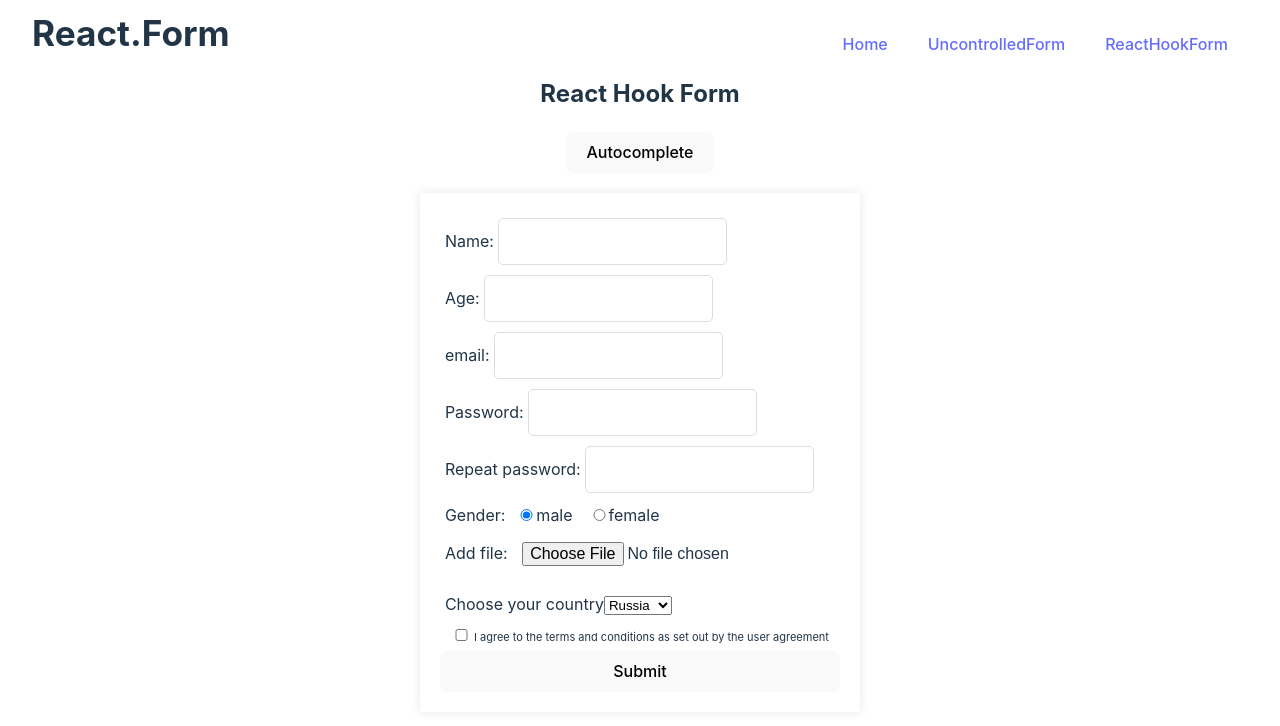
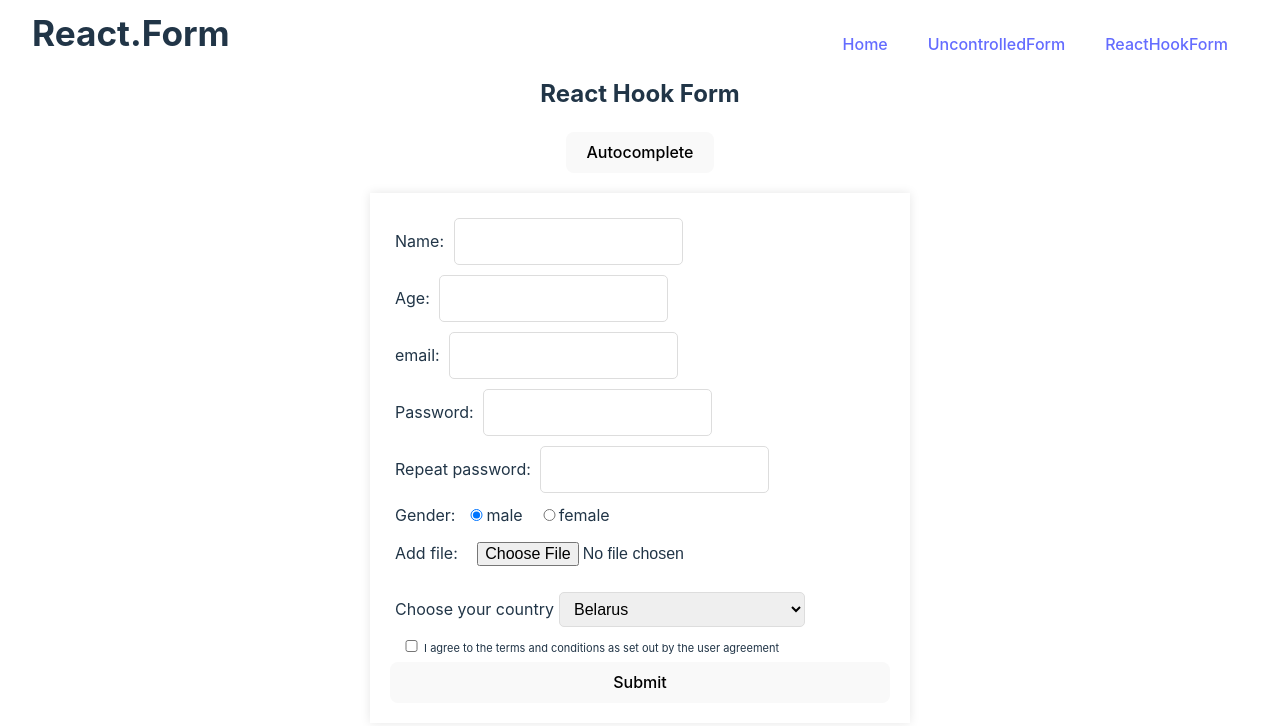
Before and after one commit to 4Quark/RSS-React, a React (Vite) app: page /hook_form in a window 1280 px wide. Shown: the top 726 px of the page. Built offline with nearby package versions, Linux system fonts and the light colour scheme.

Commit message:
feat: extract select

```diff
--- a/src/App.css
+++ b/src/App.css
@@ -54,7 +54,7 @@ p {
 form {
   display: flex;
   flex-direction: column;
-  max-width: 600px;
+  width: 500px;
   margin: 0 auto;
   padding: 20px;
   margin: 20px;
@@ -68,12 +68,13 @@ label {
   margin: 5px;
 }
 
-input {
+input, select {
   height: 35px;
   padding: 5px 10px;
   font-size: 16px;
   border: 1px solid #ddd;
   border-radius: 5px;
+  margin-left: 5px;
 }
 input:focus {
   border-color: #747bff;
--- /dev/null
+++ b/src/components/select.tsx
@@ -0,0 +1,19 @@
+import { LegacyRef, forwardRef } from 'react';
+
+const Select = forwardRef(
+  ({ list, defaultValue }: { list: string[]; defaultValue: string }, ref: LegacyRef<HTMLSelectElement>) => (
+    <label>
+      Choose your country
+      <select ref={ref} defaultValue={defaultValue}>
+        {list.length &&
+          list.map((item: string, i: number) => (
+            <option key={i} value={item}>
+              {item}
+            </option>
+          ))}
+      </select>
+    </label>
+  )
+);
+
+export default Select;
--- a/src/pages/HookForm.tsx
+++ b/src/pages/HookForm.tsx
@@ -1,10 +1,11 @@
 import { useForm } from 'react-hook-form';
-import { useAppDispatch } from '../services/store';
+import { useAppDispatch, useAppSelector } from '../services/store';
 import { tilesSlice } from '../services/tilesReducer';
 import { useNavigate } from 'react-router-dom';
 import { yupResolver } from '@hookform/resolvers/yup';
 import { schema } from '../services/schema';
 import { ITile } from '../services/types';
+import Select from '../components/select';
 
 function ReactHookForm() {
   const {
@@ -16,6 +17,7 @@ function ReactHookForm() {
   const dispatch = useAppDispatch();
   const navigate = useNavigate();
   const { pushTile } = tilesSlice.actions;
+  const { countries } = useAppSelector((state) => state.country);
 
   const onSubmit = handleSubmit((data) => {
     dispatch(pushTile(data));
@@ -79,14 +81,7 @@ function ReactHookForm() {
             {errors.file && <i>{errors.file.message}</i>}
           </label>
 
-          <label>
-            Choose your country
-            <select {...register('country')}>
-              <option value="Russia">Russia</option>
-              <option value="Belarus">Belarus</option>
-              <option value="Spain">Spain</option>
-            </select>
-          </label>
+          <Select ref={{ ...register('country') }} list={countries} defaultValue={'Belarus'} />
 
           <label className="terms_and_condidions">
             <input type="checkbox" {...register('accept')} /> I agree to the terms and conditions as set out
--- a/src/pages/Uncontrolled.tsx
+++ b/src/pages/Uncontrolled.tsx
@@ -1,14 +1,16 @@
 import { useRef, useState } from 'react';
-import { useAppDispatch } from '../services/store';
+import { useAppDispatch, useAppSelector } from '../services/store';
 import { useNavigate } from 'react-router-dom';
 import { tilesSlice } from '../services/tilesReducer';
 import { schema } from '../services/schema';
 import { ValidationError } from 'yup';
+import Select from '../components/select';
 
 function UncontrolledForm() {
   const dispatch = useAppDispatch();
   const navigate = useNavigate();
   const { pushTile } = tilesSlice.actions;
+  const { countries } = useAppSelector((state) => state.country);
   const [errors, setErrors] = useState<string[]>([]);
   const handleForm = async (e: React.SyntheticEvent) => {
     e.preventDefault();
@@ -109,8 +111,12 @@ function UncontrolledForm() {
 
           <label>
             Gender:
-            <input type="radio" name="gender" defaultChecked ref={genderRefMale} /> male
-            <input type="radio" name="gender" ref={genderRefFemale} /> female
+            <label htmlFor="male">
+              <input type="radio" name="gender" id="male" defaultChecked ref={genderRefMale} /> male
+            </label>
+            <label htmlFor="female">
+              <input type="radio" name="gender" id="female" ref={genderRefFemale} /> female
+            </label>
           </label>
 
           <label>
@@ -119,13 +125,7 @@ function UncontrolledForm() {
             {errors.includes('file is required') && <i>file is required</i>}
           </label>
 
-          <label>
-            Choose your country
-            <select ref={countryRef}>
-              <option value="Russia">Russia</option>
-              <option value="Belarus">Belarus</option>
-            </select>
-          </label>
+          <Select ref={countryRef} list={countries} defaultValue={'Belarus'} />
 
           <label className="terms_and_condidions">
             <input type="checkbox" name="accept" ref={acceptRef} /> I agree to the terms and conditions as set
--- /dev/null
+++ b/src/services/countries.tsx
@@ -0,0 +1,206 @@
+export const countries = [
+  'Albania',
+  'Algeria',
+  'Andorra',
+  'Angola',
+  'Anguilla',
+  'Antigua &amp; Barbuda',
+  'Argentina',
+  'Armenia',
+  'Aruba',
+  'Australia',
+  'Austria',
+  'Azerbaijan',
+  'Bahamas',
+  'Bahrain',
+  'Bangladesh',
+  'Barbados',
+  'Belarus',
+  'Belgium',
+  'Belize',
+  'Benin',
+  'Bermuda',
+  'Bhutan',
+  'Bolivia',
+  'Bosnia &amp; Herzegovina',
+  'Botswana',
+  'Brazil',
+  'British Virgin Islands',
+  'Brunei',
+  'Bulgaria',
+  'Burkina Faso',
+  'Burundi',
+  'Cambodia',
+  'Cameroon',
+  'Cape Verde',
+  'Cayman Islands',
+  'Chad',
+  'Chile',
+  'China',
+  'Colombia',
+  'Congo',
+  'Cook Islands',
+  'Costa Rica',
+  'Cote D Ivoire',
+  'Croatia',
+  'Cruise Ship',
+  'Cuba',
+  'Cyprus',
+  'Czech Republic',
+  'Denmark',
+  'Djibouti',
+  'Dominica',
+  'Dominican Republic',
+  'Ecuador',
+  'Egypt',
+  'El Salvador',
+  'Equatorial Guinea',
+  'Estonia',
+  'Ethiopia',
+  'Falkland Islands',
+  'Faroe Islands',
+  'Fiji',
+  'Finland',
+  'France',
+  'French Polynesia',
+  'French West Indies',
+  'Gabon',
+  'Gambia',
+  'Georgia',
+  'Germany',
+  'Ghana',
+  'Gibraltar',
+  'Greece',
+  'Greenland',
+  'Grenada',
+  'Guam',
+  'Guatemala',
+  'Guernsey',
+  'Guinea',
+  'Guinea Bissau',
+  'Guyana',
+  'Haiti',
+  'Honduras',
+  'Hong Kong',
+  'Hungary',
+  'Iceland',
+  'India',
+  'Indonesia',
+  'Iran',
+  'Iraq',
+  'Ireland',
+  'Isle of Man',
+  'Israel',
+  'Italy',
+  'Jamaica',
+  'Japan',
+  'Jersey',
+  'Jordan',
+  'Kazakhstan',
+  'Kenya',
+  'Kuwait',
+  'Kyrgyz Republic',
+  'Laos',
+  'Latvia',
+  'Lebanon',
+  'Lesotho',
+  'Liberia',
+  'Libya',
+  'Liechtenstein',
+  'Lithuania',
+  'Luxembourg',
+  'Macau',
+  'Macedonia',
+  'Madagascar',
+  'Malawi',
+  'Malaysia',
+  'Maldives',
+  'Mali',
+  'Malta',
+  'Mauritania',
+  'Mauritius',
+  'Mexico',
+  'Moldova',
+  'Monaco',
+  'Mongolia',
+  'Montenegro',
+  'Montserrat',
+  'Morocco',
+  'Mozambique',
+  'Namibia',
+  'Nepal',
+  'Netherlands',
+  'Netherlands Antilles',
+  'New Caledonia',
+  'New Zealand',
+  'Nicaragua',
+  'Niger',
+  'Nigeria',
+  'Norway',
+  'Oman',
+  'Pakistan',
+  'Palestine',
+  'Panama',
+  'Papua New Guinea',
+  'Paraguay',
+  'Peru',
+  'Philippines',
+  'Poland',
+  'Portugal',
+  'Puerto Rico',
+  'Qatar',
+  'Reunion',
+  'Romania',
+  'Russia',
+  'Rwanda',
+  'Saint Pierre &amp; Miquelon',
+  'Samoa',
+  'San Marino',
+  'Satellite',
+  'Saudi Arabia',
+  'Senegal',
+  'Serbia',
+  'Seychelles',
+  'Sierra Leone',
+  'Singapore',
+  'Slovakia',
+  'Slovenia',
+  'South Africa',
+  'South Korea',
+  'Spain',
+  'Sri Lanka',
+  'St Kitts &amp; Nevis',
+  'St Lucia',
+  'St Vincent',
+  'St. Lucia',
+  'Sudan',
+  'Suriname',
+  'Swaziland',
+  'Sweden',
+  'Switzerland',
+  'Syria',
+  'Taiwan',
+  'Tajikistan',
+  'Tanzania',
+  'Thailand',
+  "Timor L'Este",
+  'Togo',
+  'Tonga',
+  'Trinidad &amp; Tobago',
+  'Tunisia',
+  'Turkey',
+  'Turkmenistan',
+  'Turks &amp; Caicos',
+  'Uganda',
+  'Ukraine',
+  'United Arab Emirates',
+  'United Kingdom',
+  'Uruguay',
+  'Uzbekistan',
+  'Venezuela',
+  'Vietnam',
+  'Virgin Islands (US)',
+  'Yemen',
+  'Zambia',
+  'Zimbabwe',
+];
--- /dev/null
+++ b/src/services/countryReducer.tsx
@@ -0,0 +1,19 @@
+import { PayloadAction, createSlice } from '@reduxjs/toolkit';
+import { ICountryState } from './types';
+import { countries } from './countries';
+
+const defaultState: ICountryState = {
+  countries: countries,
+};
+
+export const countrySlice = createSlice({
+  name: 'countries',
+  initialState: defaultState,
+  reducers: {
+    pushCountry(state, action: PayloadAction<string>) {
+      state.countries = [...state.countries, action.payload];
+    },
+  },
+});
+
+export default countrySlice.reducer;
--- a/src/services/store.tsx
+++ b/src/services/store.tsx
@@ -1,9 +1,11 @@
 import { combineReducers, configureStore } from '@reduxjs/toolkit';
 import { TypedUseSelectorHook, useDispatch, useSelector } from 'react-redux';
 import tilesReducer from './tilesReducer';
+import countryReducer from './countryReducer';
 
 const RootReducer = combineReducers({
   tiles: tilesReducer,
+  country: countryReducer,
 });
 
 export const setupStore = () => {
--- a/src/services/types.tsx
+++ b/src/services/types.tsx
@@ -1,6 +1,10 @@
 export interface ITilesState {
   tiles: ITile[];
   lastTile: ITile | null;
+}
+
+export interface ICountryState {
+  countries: string[];
 }
 
 export interface ITile {
```
